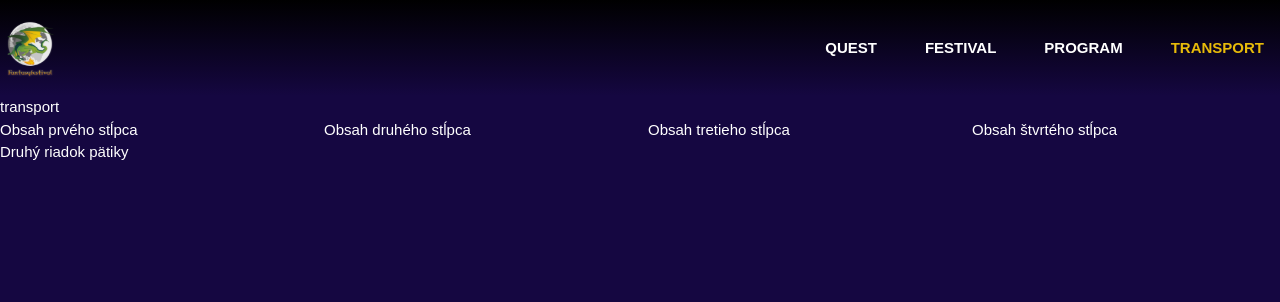
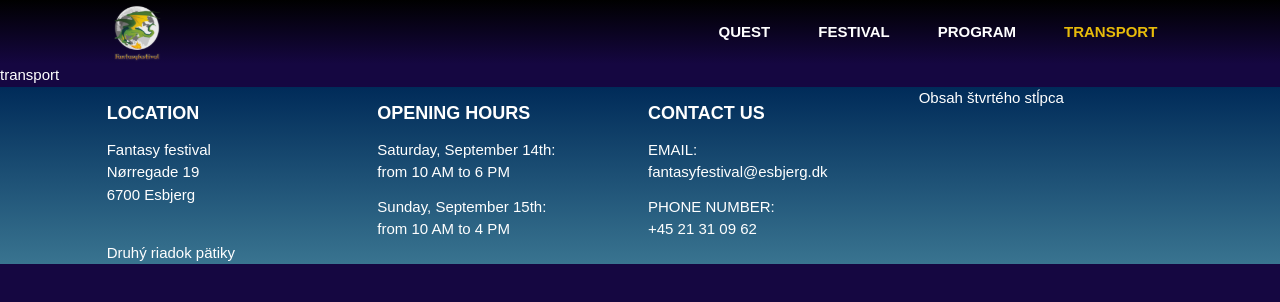
Before and after one commit to andreahuncikova/fantasyfestival, a Vue app: page /transport in a window 1280 px wide. Shown: the top 302 px of the page. Built offline with nearby package versions, Linux system fonts and the light colour scheme.

Commit message:
still not done yet

```diff
--- a/src/components/Footer.vue
+++ b/src/components/Footer.vue
@@ -1,25 +1,67 @@
 <template>
   <footer>
-      <div class="container mx-auto cols-10">
-        <div class="row grid grid-cols-4 gap-4">
+    <div class="container mx-auto w-10/12">
+      <div class="row flex justify-between grid grid-cols-4 gap-4">
         <div class="col">
-            <p>Obsah prvého stĺpca</p>
+          <h3 class="font-semibold text-lg py-3">LOCATION</h3>
+          <p>
+            Fantasy festival<br>
+            Nørregade 19<br>
+            6700 Esbjerg
+          </p>
         </div>
         <div class="col">
-            <p>Obsah druhého stĺpca</p>
+          <h3 class="font-semibold text-lg py-3">OPENING HOURS</h3>
+          <p class="pb-3">
+            Saturday, September 14th:<br>
+            from 10 AM to 6 PM
+          </p>
+          <p>
+            Sunday, September 15th:<br>
+            from 10 AM to 4 PM
+          </p>
         </div>
         <div class="col">
-            <p>Obsah tretieho stĺpca</p>
+          <h3 class="font-semibold text-lg py-3">CONTACT US</h3>
+          <p class="pb-3">
+            EMAIL:<br>
+            fantasyfestival@esbjerg.dk
+          </p>
+          <p>
+            PHONE NUMBER:<br>
+            +45 21 31 09 62
+          </p>
         </div>
         <div class="col">
           <p>Obsah štvrtého stĺpca</p>
         </div>
       </div>
+
+      <div class="row">
+        <div class="line w-10/12"></div>
+      </div>
+
       <div class="row">
         <div class="col">
           <p>Druhý riadok pätiky</p>
         </div>
       </div>
     </div>
+
   </footer>
 </template>
+
+  <script setup>
+
+  </script>
+
+  <style lang="scss" scoped>
+    footer {
+      background-image: linear-gradient(to bottom, #002B59, #397490);
+    }
+
+    .line {
+      height: 1px;
+      background-color: var(vt-c-white);
+    }
+  </style>
--- a/src/components/Navbar.vue
+++ b/src/components/Navbar.vue
@@ -1,7 +1,7 @@
 <template>
     <header>
       <nav class="navbar">
-        <div class="max-w-screen-xl flex items-center justify-between mx-auto py-4">
+        <div class="flex items-center justify-between mx-auto w-10/12">
           <RouterLink to="/">
             <img src="@/assets/logo.svg" class="h-16 logo" alt="Fantasy festival Logo" />
           </RouterLink>
```
Lines whose indentation alone changed are shown as unchanged.
